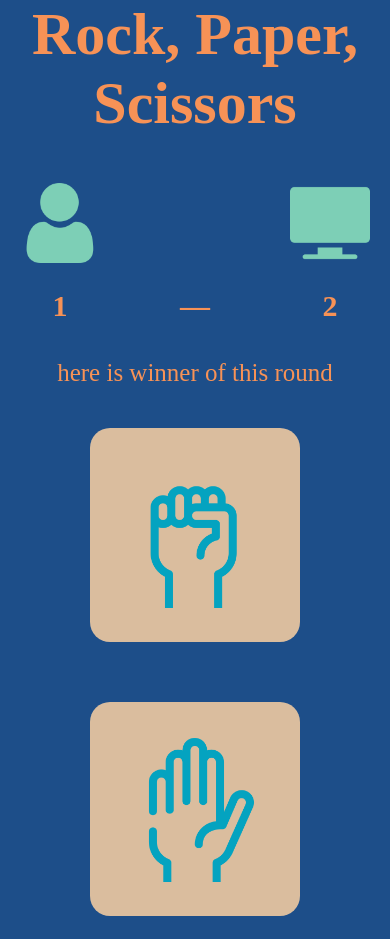
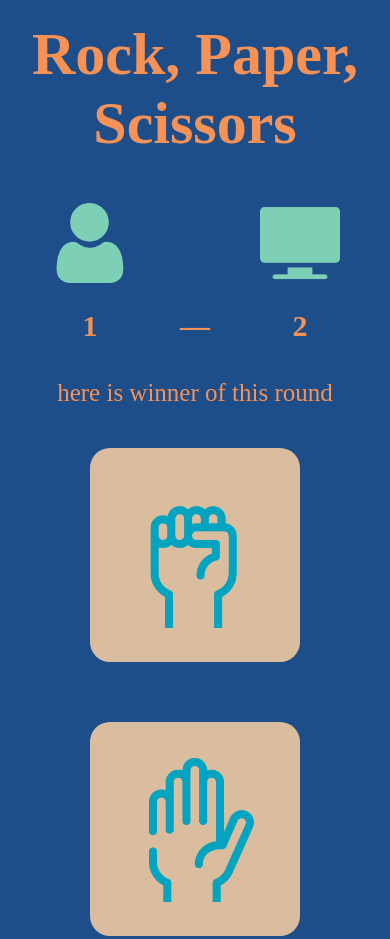
Before and after one commit to leeyuh8/odin-rock-paper-scissors, a plain HTML site: page index.html in a window 390 px wide. Shown: the top 939 px of the page. Drawn offline with Linux system fonts and the light colour scheme.

Commit message:
Make small adjustments for mobile window

```diff
--- a/styles.css
+++ b/styles.css
@@ -21,7 +21,7 @@ header {
     font-size: 60px;
     color: #f79256;
     font-weight: bold;
-    margin-bottom: 20px;
+    padding: 20px;
     text-align: center;
 }
 
@@ -35,12 +35,12 @@ img {
 /* SCOREBOARD */
 .scoreboard {
     display: flex;
-    width: 400px;
     justify-content: space-between;
     color:#f79256;
     font-weight: bold;
     font-size: 30px;
     padding: 25px;
+    gap: 50px;
 }
 
 .player, .dash, .computer{
```
